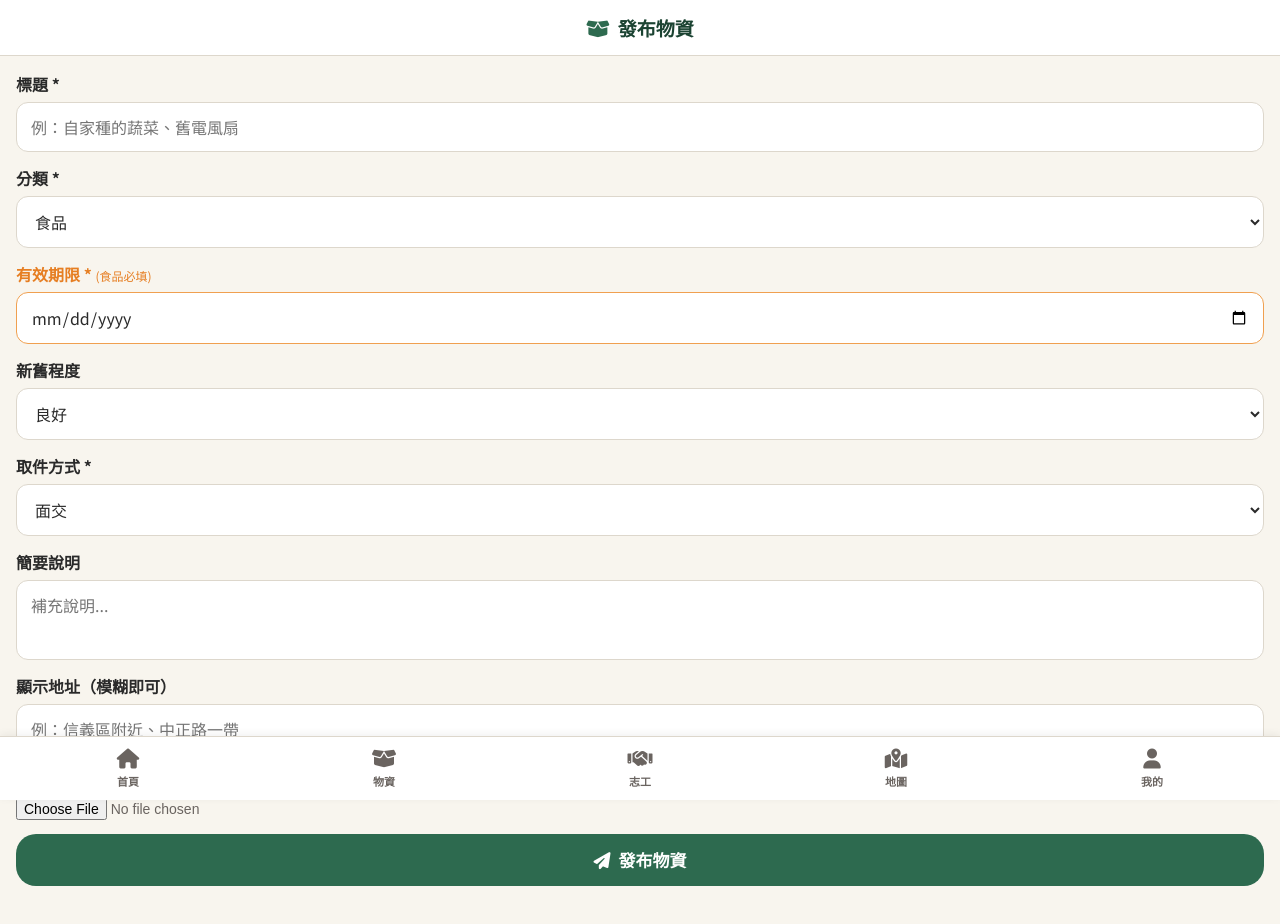
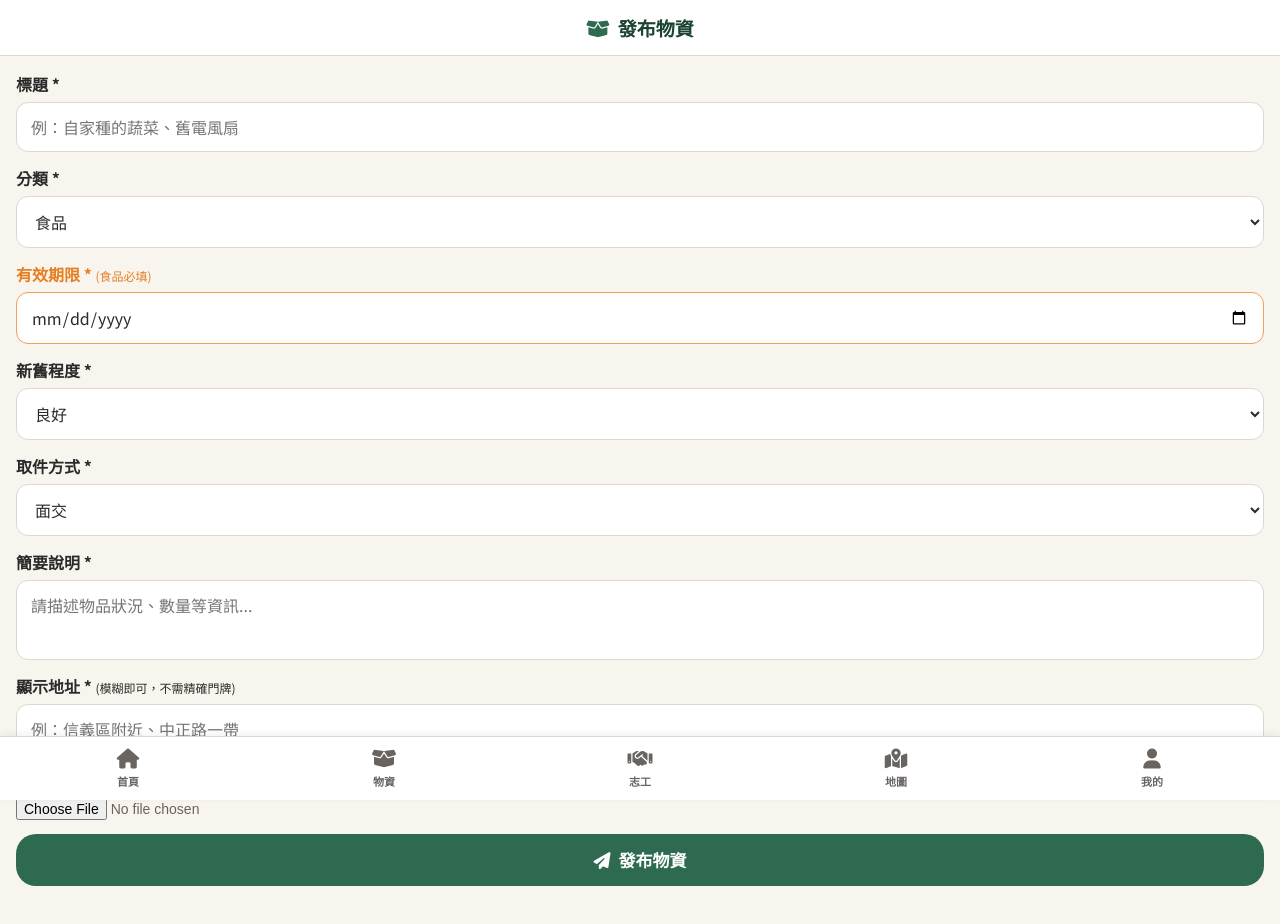
Before and after one commit to Yuan114021/IBM_bob_group12, a React (Vite) app in the folder frontend/: page /publish in a window 1280 px wide. Shown: the top 924 px of the page. Built offline with nearby package versions, Linux system fonts and the light colour scheme; sample sign-in values are in the browser's storage.

Commit message:
fix: 發布物資表單加入必填驗證（標題、說明、地址）

```diff
--- a/frontend/src/pages/PublishPage.jsx
+++ b/frontend/src/pages/PublishPage.jsx
@@ -33,6 +33,9 @@ export default function PublishPage() {
 
   const handleSubmit = async (e) => {
     e.preventDefault()
+    if (!form.title.trim()) { setError('請填寫物品標題'); return }
+    if (!form.description.trim()) { setError('請填寫簡要說明'); return }
+    if (!form.location_display.trim()) { setError('請填寫顯示地址'); return }
     if (form.category === '食品' && !form.expiry_date) { setError('食品類別必須填寫有效期限'); return }
     setLoading(true); setError('')
     try {
@@ -110,7 +113,7 @@ export default function PublishPage() {
         )}
 
         <div className="form-group">
-          <label className="form-label">新舊程度</label>
+          <label className="form-label">新舊程度 *</label>
           <select name="condition" value={form.condition} onChange={handleChange} className="form-select">
             {CONDITIONS.map(c => <option key={c}>{c}</option>)}
           </select>
@@ -124,13 +127,13 @@ export default function PublishPage() {
         </div>
 
         <div className="form-group">
-          <label className="form-label">簡要說明</label>
-          <textarea name="description" value={form.description} onChange={handleChange} className="form-textarea" placeholder="補充說明..." />
+          <label className="form-label">簡要說明 *</label>
+          <textarea name="description" required value={form.description} onChange={handleChange} className="form-textarea" placeholder="請描述物品狀況、數量等資訊..." />
         </div>
 
         <div className="form-group">
-          <label className="form-label">顯示地址（模糊即可）</label>
-          <input name="location_display" value={form.location_display} onChange={handleChange} className="form-input" placeholder="例：信義區附近、中正路一帶" />
+          <label className="form-label">顯示地址 * <span style={{ fontSize: 12, fontWeight: 400 }}>(模糊即可，不需精確門牌)</span></label>
+          <input name="location_display" required value={form.location_display} onChange={handleChange} className="form-input" placeholder="例：信義區附近、中正路一帶" />
         </div>
 
         <div className="form-group">
```
